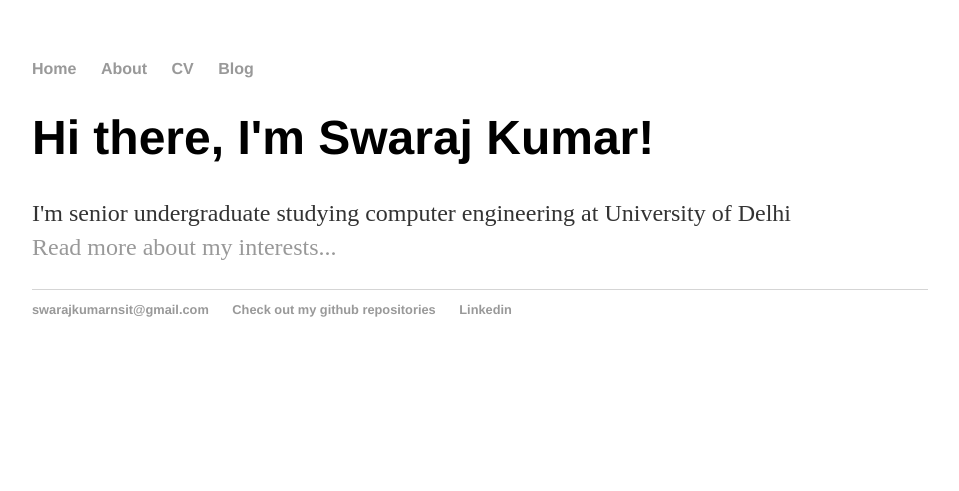
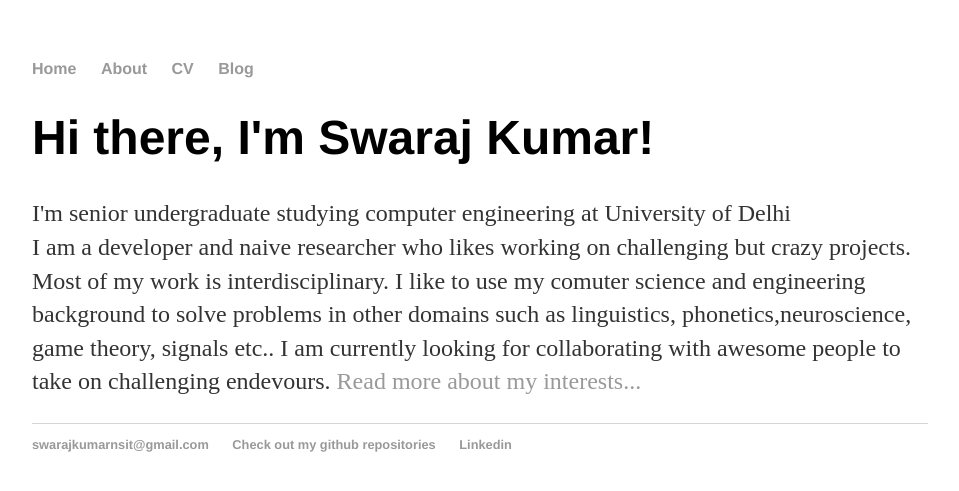
Before and after one commit to SWARAJkumar/swarajkumar.github.io, a Jekyll site: the page built from index.html, in a window 1280 px wide. Shown: the top 491 px of the page, without its empty margins (160-1119 px from the left). Built offline with Jekyll 4.4.1, drawn with Linux system fonts in a browser that asks for light colours.

Commit message:
Update index.html

```diff
--- a/index.html
+++ b/index.html
@@ -5,5 +5,11 @@ title: Swaraj Kumar
 
 <div class="blurb">
         	<h1>Hi there, I'm Swaraj Kumar!</h1>
-		<p>I'm senior undergraduate studying computer engineering at University of Delhi<br> <a href="/about">Read more about my interests...</a></p>
+		<p>I'm senior undergraduate studying computer engineering at University of Delhi<br>
+		 I am a developer and naive researcher who likes working on challenging but crazy projects. Most of my
+		 work is interdisciplinary. I like to use my comuter science and engineering background to solve problems in other domains
+	         such as linguistics, phonetics,neuroscience, game theory, signals etc..
+
+		 I am currently looking for collaborating with awesome people to take on challenging endevours.
+		<a href="/about">Read more about my interests...</a></p>
 </div><!-- /.blurb -->
```
